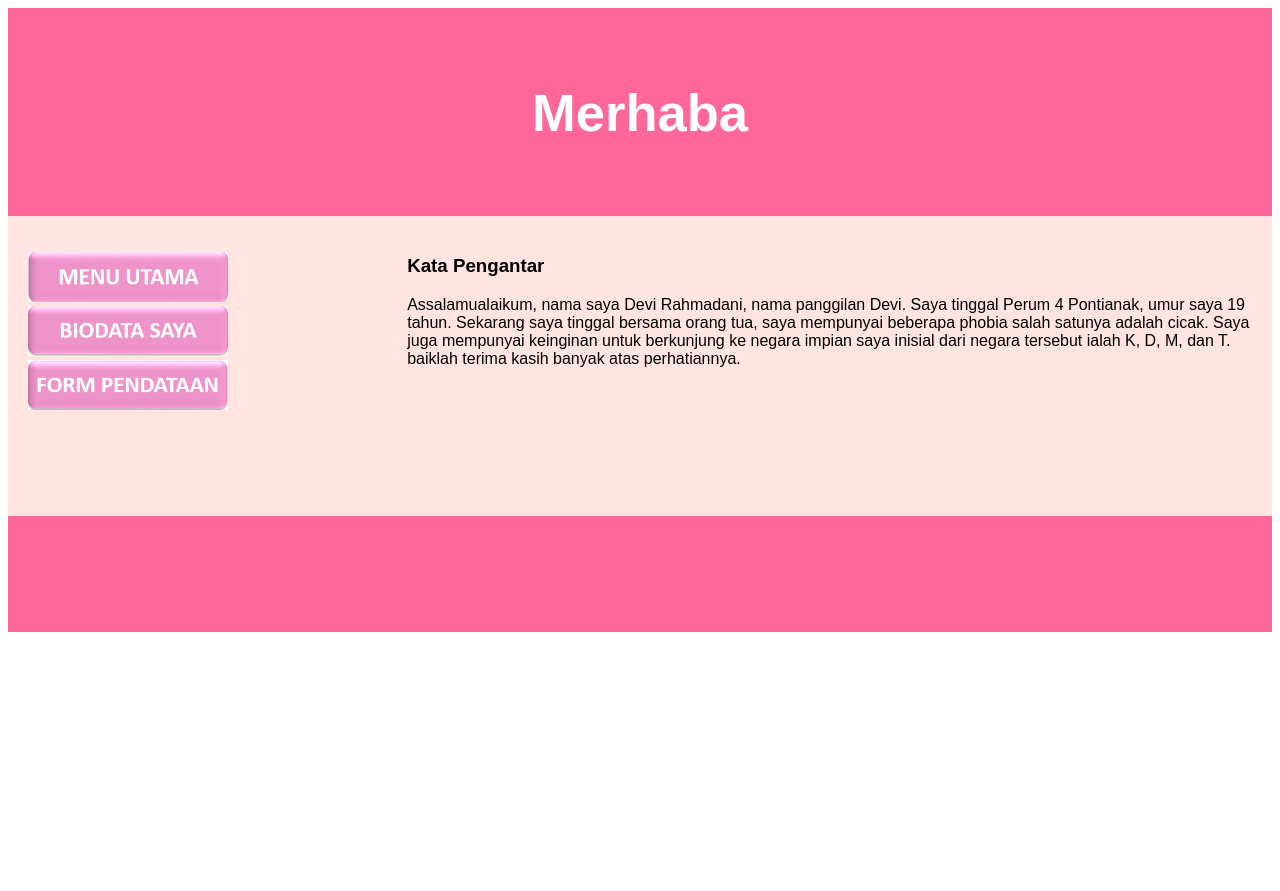
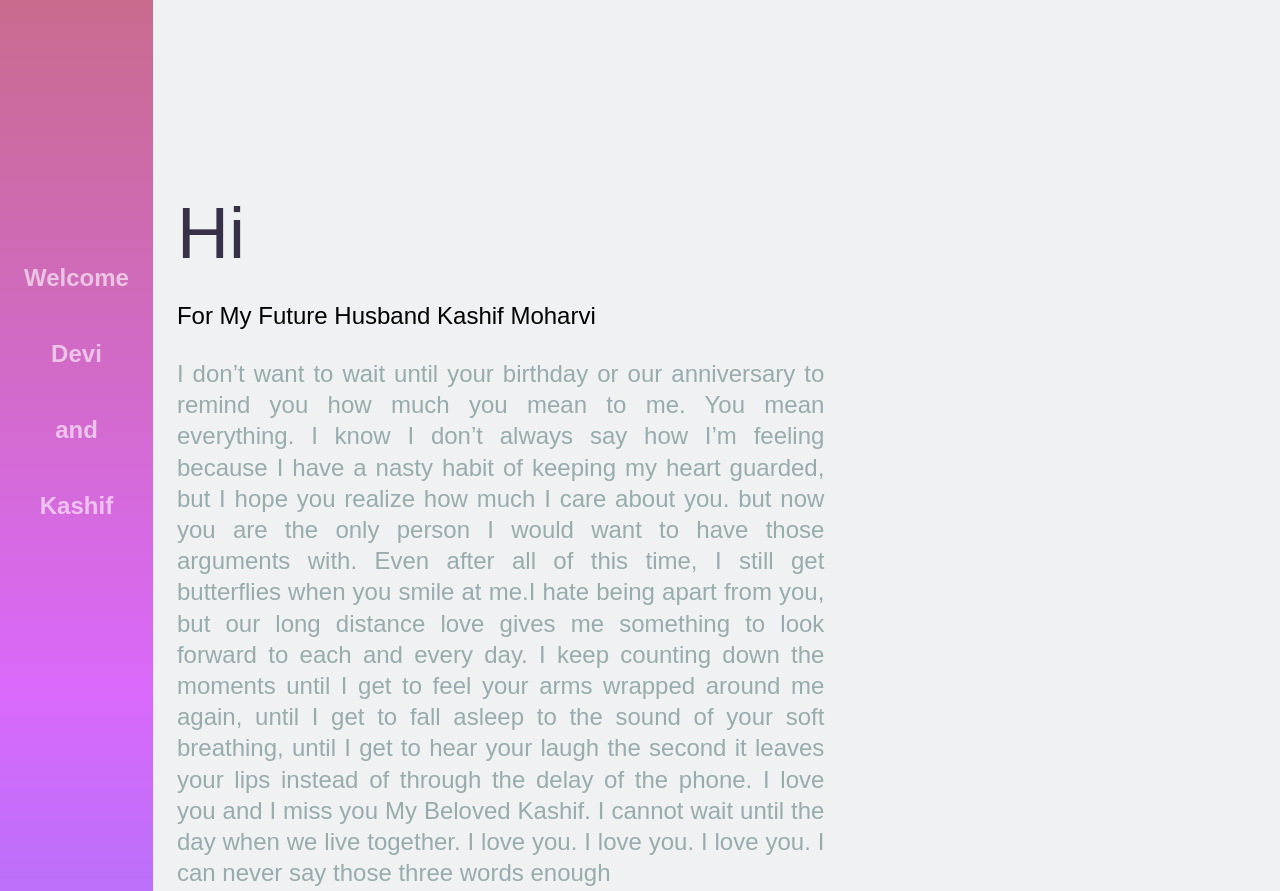
Before and after one commit to guyonandiri/guyonandiri.github.io, a plain HTML site: page index.html in a window 1280 px wide. Shown: the top 891 px of the page. Before the commit the page ends 800 px from the top, so only its background shows below. Drawn offline with Linux system fonts and the light colour scheme.

Commit message:
Add files via upload

```diff
--- a/index.html
+++ b/index.html
@@ -1,116 +1,45 @@
 <!DOCTYPE html>
-<html>
+<html lang="en">
 <head>
-<title>Home</title>
-</head>
-<meta charset="utf-5">
-<meta name="viewport" content="width=device-width, initial-scale=1">
-<style>
-* {
-  box-sizing: border-box;
-}
-
-body {
-  font-family: Arial, Helvetica, sans-serif;
-}
-
-/* Style the header */
-header {
-  background-color: #FF6699;
-  padding: 30px;
-  text-align: center;
-  font-size: 35px;
-  color: white;
-}
-
-/* Create two columns/boxes that floats next to each other */
-nav {
-  float: left;
-  width: 30%;
-  height: 300px; /* only for demonstration, should be removed */
-  background: #FFE4E1;
-  padding: 20px;
-}
-
-/* Create two columns/boxes that floats next to each other */
-nav {
-  float: left;
-  width: 30%;
-  height: 300px; /* only for demonstration, should be removed */
-  background: #FFE4E1;
-  padding: 20px;
-}
-
-/* Style the list inside the menu */
-nav ul {
-  list-style-type: none;
-  padding: 0;
-}
-
-article {
-  float: left;
-  padding: 20px;
-  width: 70%;
-  background-color: #FFE4E1;
-  height: 300px; /* only for demonstration, should be removed */
-}
-
-/* Clear floats after the columns */
-section:after {
-  content: "";
-  display: table;
-  clear: both;
-}
-
-/* Style the footer */
-footer {
-  background-color: #FF6699;
-  padding: 50px;
-  text-align: center;
-  color: white;
-}
-
-/* Responsive layout - makes the two columns/boxes stack on top of each other instead of next to each other, on small screens */
-@media (max-width: 600px) {
-  nav, article {
-    width: 100%;
-    height: auto;
-  }
-}
-</style>
+    <meta charset="UTF-8">
+    <meta name="viewport" content="width=device-width, initial-scale=1.0">
+    <link rel="stylesheet" href="style.css">
+    <title>Web | ME and YOU</title>
 </head>
 <body>
-<header>
-  <h2>Merhaba</h2>
-</header>
+    <div class="container">
+        <div class="sidebar">
+            <nav>
+                <ul>
+                    <li><a href="">Welcome</a></li>
+                    <li><a href="">Devi</a></li>
+                    <li><a href="">and</a></li>
+                    <li><a href="">Kashif</a></li>
+                </ul>
+            </nav>
+        </div>
+        <main class="content">
+              <section class="hero">
 
-<section>
-  <nav>
-  <ul>
-   <a href="index.html" title="Menu utama"><img src='Image\1.jpg' BORDER='0' width='200' height='50'></a>
-   <br>
-     <a href="Masterbiodata.html" title="Biodata saya"><img src='Image\3.jpg' BORDER='0' width='200' height='50'></a>
-	 <br>
-     <a href="Input.html" title="Input Biodata"><img src='Image\2.jpg' BORDER='0' width='200' height='50'></a>
+              <div class="hero-content">
 
-    </ul>
-	 </nav>
-  <article>
+                  <h1>Hi</h1><br></h2>For My Future Husband Kashif Moharvi</h2><br><br>
+<p > I don’t want to wait until your birthday or our anniversary to remind you how much you mean to me. You mean everything. I know I don’t always say how I’m feeling because I have a nasty habit of keeping my heart guarded,
+but I hope you realize how much I care about you. but now you are the only person I would want to have those arguments with.
+Even after all of this time, I still get butterflies when you smile at me.I hate being apart from you, but our long distance love gives me something to look forward to each and every day. I keep counting down the moments until I get to feel your arms wrapped around me again, until I get to fall asleep to the sound of your soft breathing, until I get to hear your laugh the second it leaves your lips instead of through the delay of the phone. I love you and I miss you My Beloved Kashif. I cannot wait until the day when we live together. I love you. I love you. I love you. I can never say those three words enough</p>
 
-    <h1>Kata Pengantar</h1>
-    <p>Assalamualaikum, nama saya Devi Rahmadani, nama panggilan Devi. Saya tinggal Perum 4 Pontianak, umur saya 19 tahun. Sekarang saya tinggal bersama orang tua, saya mempunyai beberapa phobia salah satunya adalah cicak. Saya juga mempunyai keinginan untuk berkunjung ke negara impian saya inisial dari negara tersebut ialah K, D, M, dan T. baiklah terima kasih banyak atas perhatiannya.
-</p>
-  </article>
-</section>
+<h2>May Allah Unite Us Together Soon</h2>
 
-<footer>
-  <p></p>
-</footer>
+<img src="d.jpg" alt="">
+             <img src="b.jpg" alt="">
+             <img src="c.jpg" alt="">
+             <img src="a.jpg" alt="">
+             <img src="e.jpg" alt="">
+              </div>
+              </div>
+                </section>
 
 
-
-
-
-
+    </div>
 </body>
 </html>
--- /dev/null
+++ b/style.css
@@ -0,0 +1,170 @@
+* {
+      margin: 0;
+      padding: 0;
+
+  }
+
+  body {
+      background-color: #eff1f2;
+      font-family: sans-serif;
+  }
+
+.content {
+    grid-area: content;
+}
+.sidebar{
+    grid-area: sidebar;
+    background: linear-gradient(to right, rgba(200,107,142,1), rgba(218,105,250,1),
+     rgba(110,125,253,1)) ;
+    justify-content: center;
+}
+.footer {
+    grid-area: footer;
+    background: white;
+
+
+}
+.container {
+    font-size: 1.5em;
+    width: 100%;
+    height: 100;
+    height: 100vh;
+    display: grid;
+    grid-template-areas: "sidebar" "content" "footer";
+    grid-template-columns: 1fr;
+    grid-template-rows: 130px 800px 250px;
+
+}
+
+.content, .sidebar, .footer{
+    padding: 1em;
+}
+
+nav ul {
+    margin: 0;
+    padding: 0;
+    display: flex;
+    justify-content: space-between;
+    text-align: center;
+}
+
+nav li{
+    list-style: none;
+    padding: 1em 0;
+}
+
+nav li a {
+    color: white;
+    font-weight: 700;
+    opacity: 0.6;
+    text-decoration: none;
+    transition: 0.3s;
+}
+
+nav li a:hover {
+    opacity: 1;
+}
+.hero {
+    max-width: 90 px;
+    margin: 0 auto;
+    text-align: center;
+}
+
+.hero img {
+    width: 200px;
+}
+
+.hero h1 {
+    font-size: 2em;
+    font-weight: 300;
+    color: #373046;
+}
+
+.hero p {
+    font-weight: 300;
+    line-height: 1.3em;
+    color: #98aBad;
+    text-align: justify;
+}
+
+.action-btn {
+    display: inline-block;
+    text-decoration: none;
+    color: white;
+    font-weight: 700;
+    background: #567bfb;
+    padding: 0.5em 2em;
+    border-radius: 60px;
+    margin: 1em 0;
+    transition: 0.3s;
+}
+
+footer ul {
+max-width: 640px;
+margin: 2em auto;
+padding: 0;
+text-align: center;
+display: flex;
+flex-direction: row;
+
+}
+
+footer ul li {
+    list-style: none;
+    align-self: flex-end;
+}
+
+footer ul li a{
+    text-decoration: none;
+    color: #c1c6ce;
+}
+
+footer ul li img {
+    width: 30%;
+}
+
+footer p {
+    font-size: 0.8em;
+}
+
+@media (min-width: 1040px){
+    .container {
+        grid-template-areas:"sidebar content" "sidebar footer" ;
+        grid-template-rows: 1fr auto ;
+        grid-template-columns: 300px 1f;
+    }
+
+    nav ul{
+        display: flex;
+        justify-content: space-between;
+        flex-direction: column;
+    }
+    .sidebar{
+        background: linear-gradient( rgba(200,107,142,1), rgba(218,105,250,1),
+        rgba(110,125,253,1)) ;
+        padding-top: 10em;
+    }
+    .hero{
+        text-align: left;
+        margin: 7em 0;
+    }
+    .hero img {
+        width: 200px;
+        float: right;
+    }
+    .hero h1{
+        font-size: 3em;
+    }
+    .hero p{
+        width: 60%;
+    }
+    footer ul {
+        max-width: 900px;
+        margin: 0 auto;
+        padding: 1em 0;
+    }
+
+    footer ul li a img {
+        width: 20%;
+    }
+}
```
Also changed, not shown: a.jpg (added), b.jpg (added), c.jpg (added), d.jpg (added), e.jpg (added).
